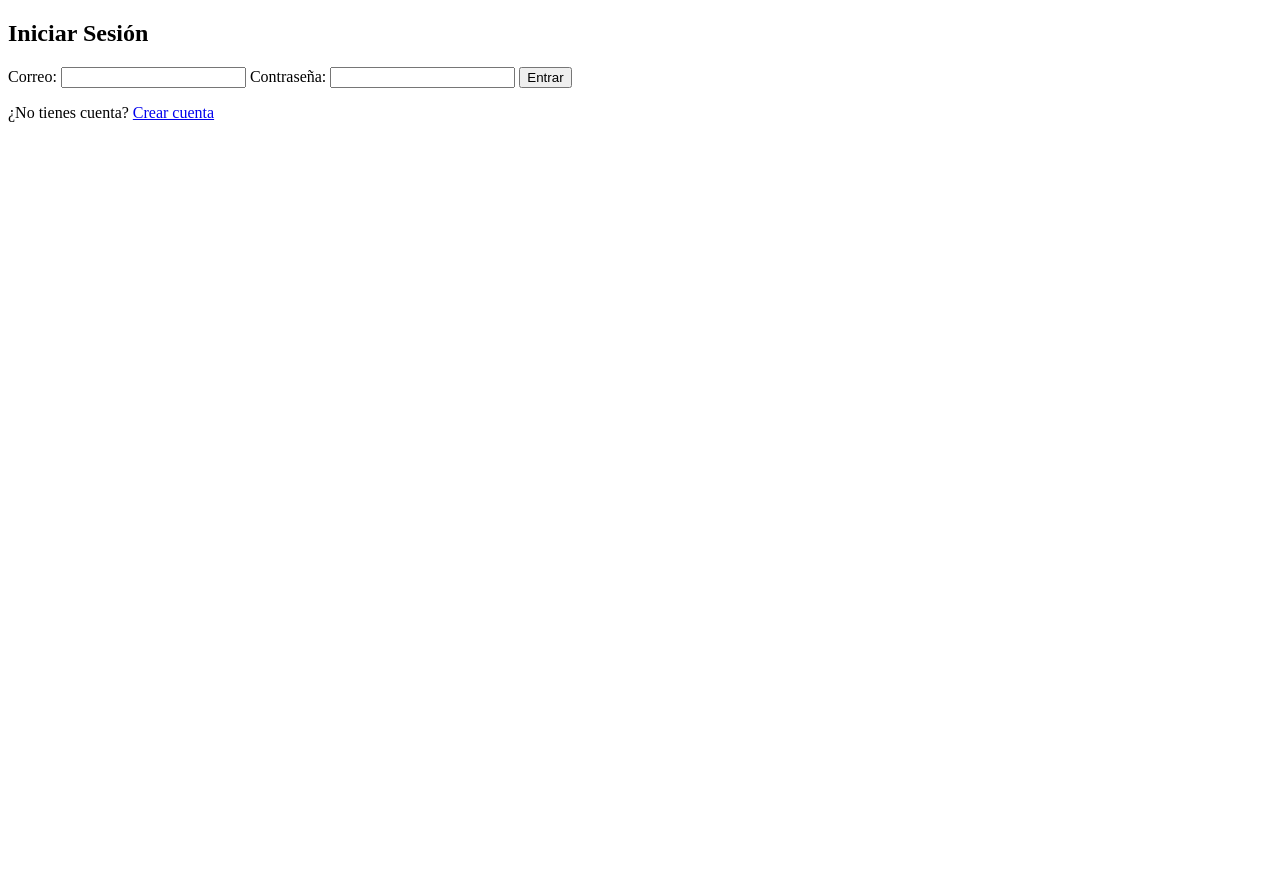
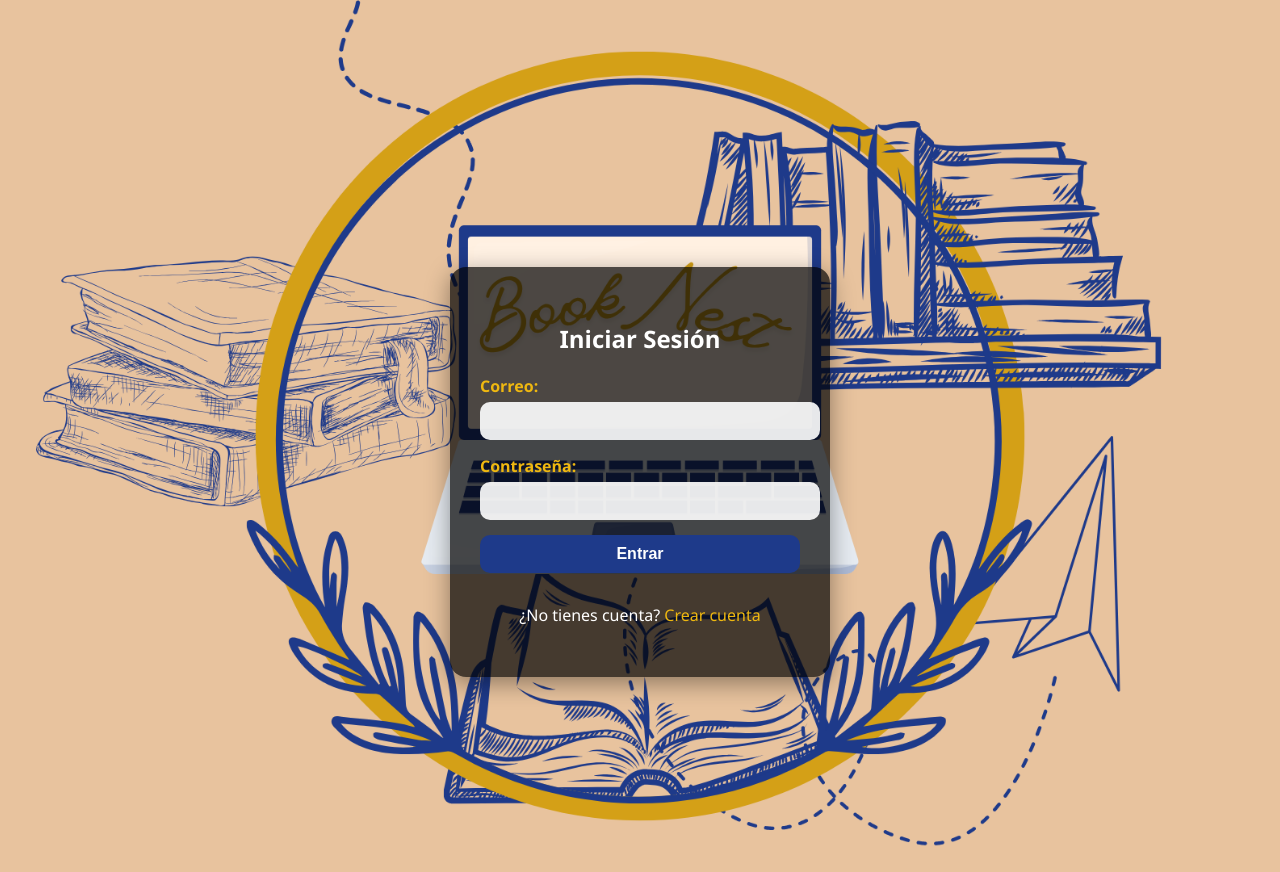
Before and after one commit to val3-10/Libreria-web, a plain HTML site: page index.html in a window 1280 px wide. Before the commit the page ends 800 px from the top, so only its background shows below. Drawn offline with Linux system fonts and the light colour scheme.

Commit message:
Fix: Agregar CSS al index.html y comentar imagen inexistente

```diff
--- a/index.html
+++ b/index.html
@@ -3,6 +3,8 @@
 <head>
   <meta charset="UTF-8">
   <title>Login - Booknest</title>
+  <!-- Enlace al archivo de estilos -->
+  <link rel="stylesheet" href="styles.css">
 </head>
 <body class="login-body">
   <div class="login-box">
--- a/styles.css
+++ b/styles.css
@@ -332,7 +332,7 @@
   }
 
   /* Logo sobre el login */
-  .login-body::before {
+  /* .login-body::before {
     content: "";
     width: 120px;
     height: 120px;
@@ -340,7 +340,7 @@
     background-size: contain;
     z-index: 10;
     margin-bottom: 2px;
-  }
+  } */
 
   /* Caja del login */
   .login-box {
```
